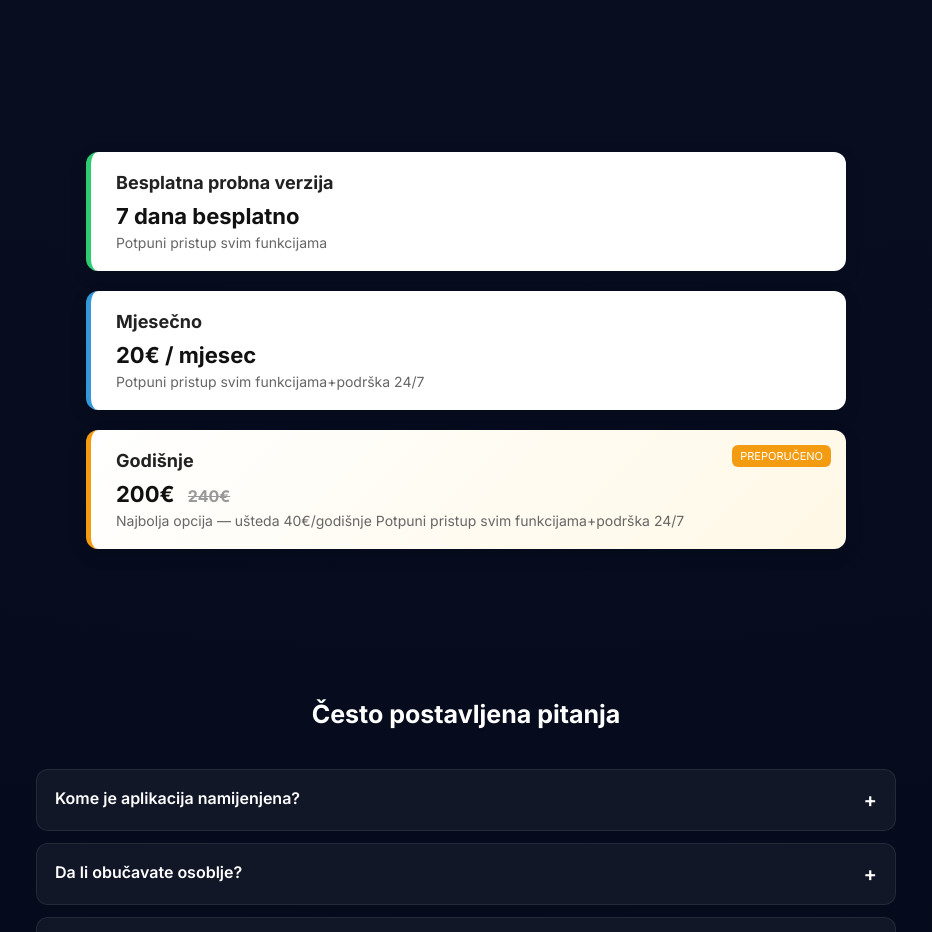
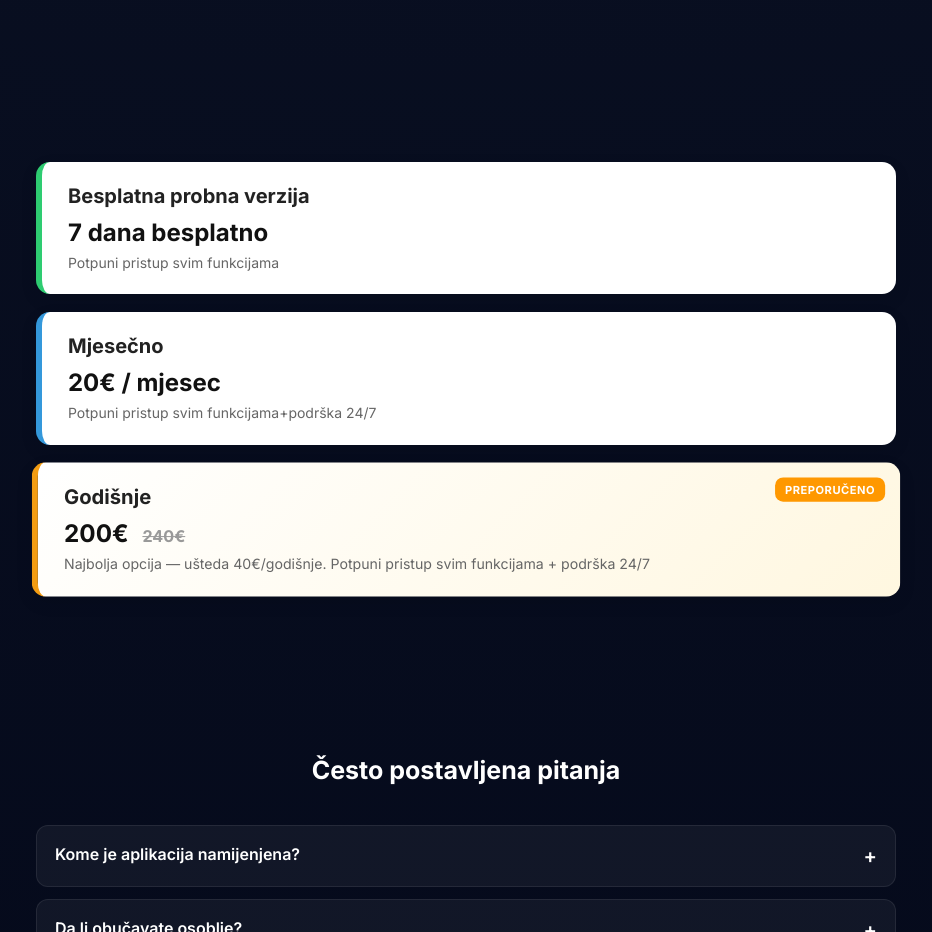
Before and after one commit to selmirmne-tech/app-landing, a React (Vite) app: page / in a window 1280 px wide. Shown: the part 2220-3152 px from the top of the page, without its empty margins (174-1106 px from the left). Built offline with nearby package versions, Linux system fonts and the light colour scheme.

Commit message:
FINAL 28.6

```diff
--- a/src/App.css
+++ b/src/App.css
@@ -852,44 +852,61 @@ body {
 
 
 .pricing-wrapper {
-  max-width: 800px;
-  margin: 50px auto;
+  max-width: 900px;
+  margin: 60px auto;
   display: flex;
   flex-direction: column;
-  gap: 20px;
+  gap: 18px;
   padding: 20px;
+  font-family: Arial, sans-serif;
 }
 
 .pricing-card {
-  background: white;
-  border-radius: 12px;
-  padding: 20px 25px;
-  box-shadow: 0 6px 20px rgba(0,0,0,0.08);
-  transition: 0.2s ease;
-  border-left: 5px solid transparent;
+  background: #fff;
+  border-radius: 14px;
+  padding: 22px 26px;
+  box-shadow: 0 6px 18px rgba(0,0,0,0.08);
+  transition: 0.25s ease;
+  border-left: 6px solid transparent;
+  position: relative;
+}
+
+.recommendedBadge {
+  position: absolute;
+  top: 15px;
+  right: 15px;
+  background: #ff9800;
+  color: #fff;
+  padding: 5px 10px;
+  border-radius: 8px;
+  font-size: 11px;
+  font-weight: 700;
+  text-transform: uppercase;
+  letter-spacing: 0.5px;
 }
 
 .pricing-card:hover {
-  transform: translateY(-3px);
-  box-shadow: 0 10px 25px rgba(0,0,0,0.12);
+  transform: translateY(-4px);
+  box-shadow: 0 12px 28px rgba(0,0,0,0.12);
 }
 
 .pricing-card h3 {
   margin: 0;
-  font-size: 18px;
+  font-size: 20px;
   color: #222;
 }
 
 .price {
-  font-size: 22px;
-  font-weight: bold;
-  margin: 10px 0 5px;
+  font-size: 24px;
+  font-weight: 700;
+  margin: 10px 0 6px;
   color: #111;
 }
 
 .desc {
   color: #666;
   font-size: 14px;
+  line-height: 1.4;
 }
 
 /* FREE */
@@ -902,33 +919,58 @@ body {
   border-left-color: #3498db;
 }
 
-/* YEARLY (highlight) */
+/* YEARLY */
 .yearly {
   border-left-color: #f39c12;
 }
 
+/* highlight kartica */
 .highlight {
-  background: linear-gradient(135deg, #fff, #fff8e6);
-  position: relative;
+  background: linear-gradient(135deg, #ffffff, #fff7e0);
+  transform: scale(1.01);
 }
 
-.highlight::after {
-  content: "PREPORUČENO";
+/* badge */
+.badge {
   position: absolute;
-  top: 15px;
-  right: 15px;
+  top: 14px;
+  right: 14px;
   background: #f39c12;
   color: white;
   font-size: 11px;
   padding: 4px 8px;
   border-radius: 6px;
+  font-weight: bold;
 }
 
+/* old price */
 .old-price {
   text-decoration: line-through;
   color: #999;
   font-size: 16px;
   margin-left: 8px;
+}
+
+/* buttons */
+.btn {
+  margin-top: 14px;
+  padding: 10px 14px;
+  border: none;
+  border-radius: 8px;
+  cursor: pointer;
+  font-size: 14px;
+  background: #eee;
+  transition: 0.2s;
+}
+
+.btn:hover {
+  opacity: 0.85;
+}
+
+.btn.primary {
+  background: #f39c12;
+  color: white;
+  font-weight: bold;
 }
  .toast {
   position: fixed;
--- a/src/App.jsx
+++ b/src/App.jsx
@@ -449,13 +449,19 @@ useEffect(() => {
     <p class="desc">Potpuni pristup svim funkcijama+podrška 24/7</p>
   </div>
 
-  <div class="pricing-card yearly highlight">
-    <h3>Godišnje</h3>
-    <p class="price">200€ <span class="old-price">240€</span></p>
-    <p class="desc">Najbolja opcija — ušteda 40€/godišnje Potpuni pristup svim funkcijama+podrška 24/7
+<div className="pricing-card yearly highlight">
+  <div className="recommendedBadge">PREPORUČENO</div>
 
-</p>
-  </div>
+  <h3>Godišnje</h3>
+
+  <p className="price">
+    200€ <span className="old-price">240€</span>
+  </p>
+
+  <p className="desc">
+    Najbolja opcija — ušteda 40€/godišnje. Potpuni pristup svim funkcijama + podrška 24/7
+  </p>
+</div>
 
 </div>
 
```
